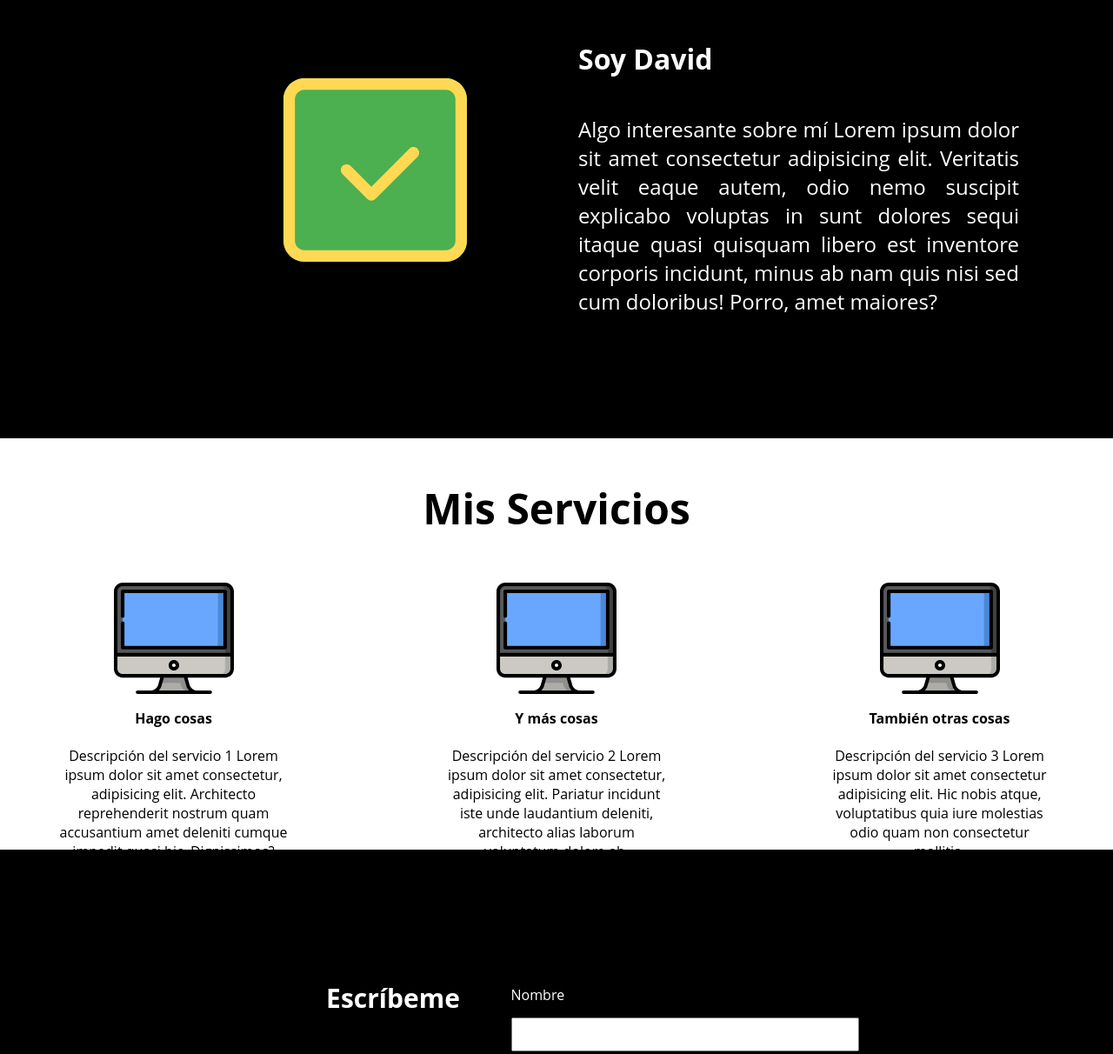
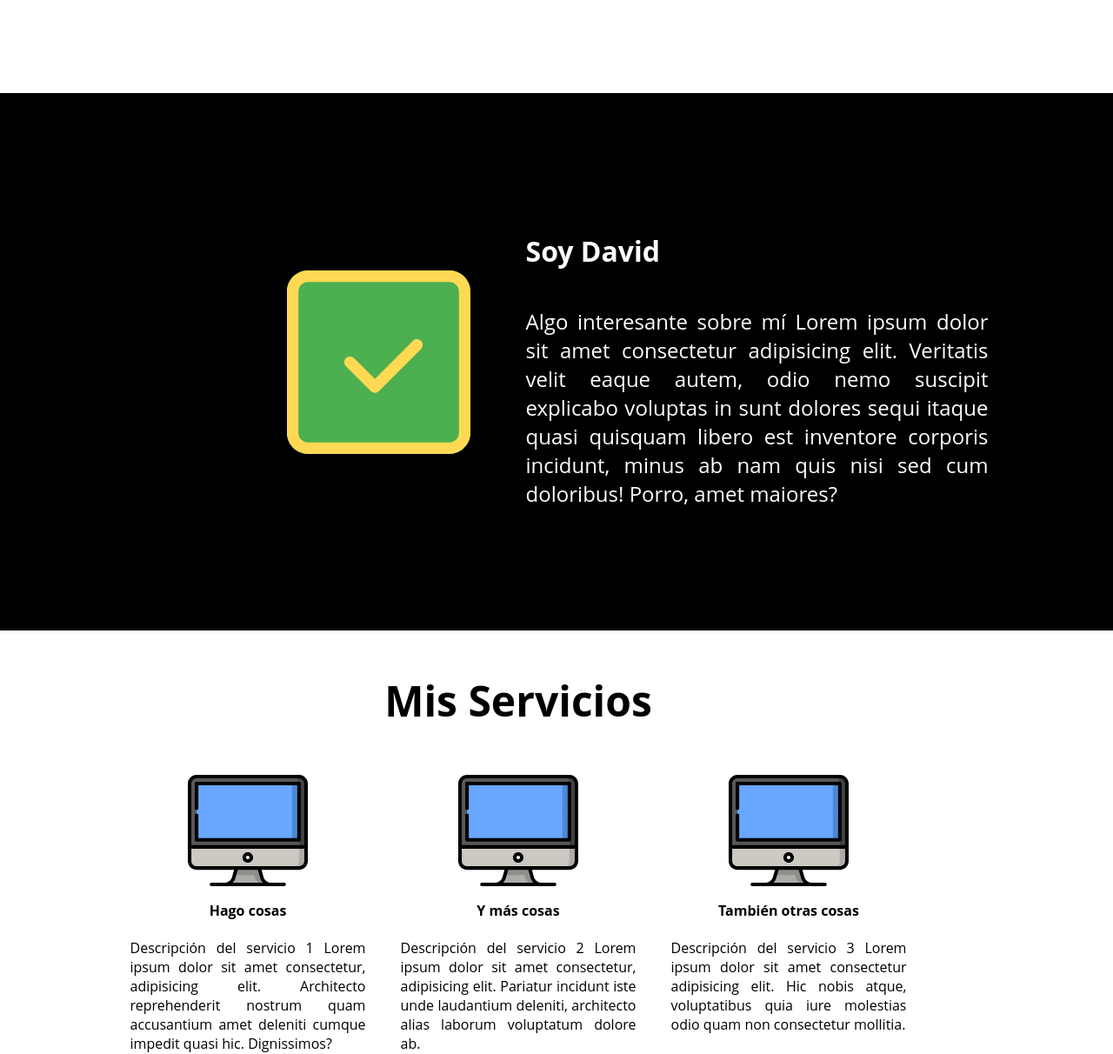
Before and after one commit to david21rios/maquetado_portfolio-basico, a plain HTML site: page index.html in a window 1280 px wide. Shown: the part 619-1831 px from the top of the page at 87% size. Drawn offline with Linux system fonts and the light colour scheme.

Commit message:
Se hacen ajustes en la resonsividad de la pagina.

```diff
--- a/index.css
+++ b/index.css
@@ -109,11 +109,11 @@ body {
   background-color: white;
   display: flex;
   flex-direction: row;
-  justify-content: space-between;
+  justify-content: center;
   align-items: center;
   width: 100%;
   margin: 0 auto;
-  /* height: 616px; */
+  height: 616px;
   /* padding: 20px; */
 }
 
@@ -153,7 +153,7 @@ body {
 
 .main__info2 {
   width: 100%;
-  max-width: 1440px;
+  /* max-width: 1440px; */
   height: 538px;
   background-color: black;
   color: white;
@@ -161,7 +161,7 @@ body {
   align-items: center;
   justify-content: center;
   text-align: center;
-  padding: 40px 20px;
+  padding: 40px 0;
   /* padding: 20px; */
 }
 
@@ -169,7 +169,7 @@ body {
 .main__check {
   width: 211px;
   height: 211px;
-  margin-left: 306px;
+  margin-left: 250px;
 }
 
 .main__subtitle {
@@ -182,8 +182,9 @@ body {
 
 .main__contenido {
   text-align: justify;
-  padding: 0 10%;
-  width: 532px;
+  padding: 0 5%;
+  width: 90%;
+  max-width: 532px;
 }
 
 /* Ajustes en la main__info2 para dispositivos pequeños */
@@ -237,16 +238,16 @@ body {
   text-align: center;
   width: 90%;
   max-width: 1440px;
-  /* height: 604px; */
-  margin: 0 auto;
-  padding: 0 20px;
+  height: 504px;
+  /* margin: 0 auto; */
+  padding: 0 20px 0 20px;
 }
 
 .main__servicios {
   display: flex;
-  justify-content: space-between;
-  gap: 20px;
-  flex-wrap: wrap;
+  justify-content: center;
+  gap: 40px;
+  /* flex-wrap: wrap; */
 }
 
 .main__servicios-title {
@@ -278,11 +279,11 @@ body {
 }
 
 .main__servicio-text {
-  width: 262px;
+  /* width: 262px; */
   height: 117px;
   margin-top: 0px;
   /* Ajustar según la imagen */
-  text-align: center;
+  text-align: justify;
 }
 
 @media(max-width:786px) {
@@ -315,7 +316,7 @@ body {
   /* Centra todo el contenido */
   justify-content: center;
   height: 660px;
-  padding: 40px 20px;
+  padding: 40px 0;
 
   /* Asegura que el contenedor ocupe toda la altura de la pantalla */
 }
@@ -396,7 +397,7 @@ body {
   justify-content: space-between;
   text-align: center;
   /* Espacio entre logo y enlaces */
-  padding: 20px 20px;
+  padding: 20px 0;
   /* Espaciado interno */
 }
 
@@ -476,6 +477,7 @@ body {
   .footer__enlaces {
     align-items: flex-start;
     flex-direction: column;
+    margin: 0 0 0 80px;
     padding: 0 30px;
 
     /* Centra los enlaces en pantallas pequeñas */
```
